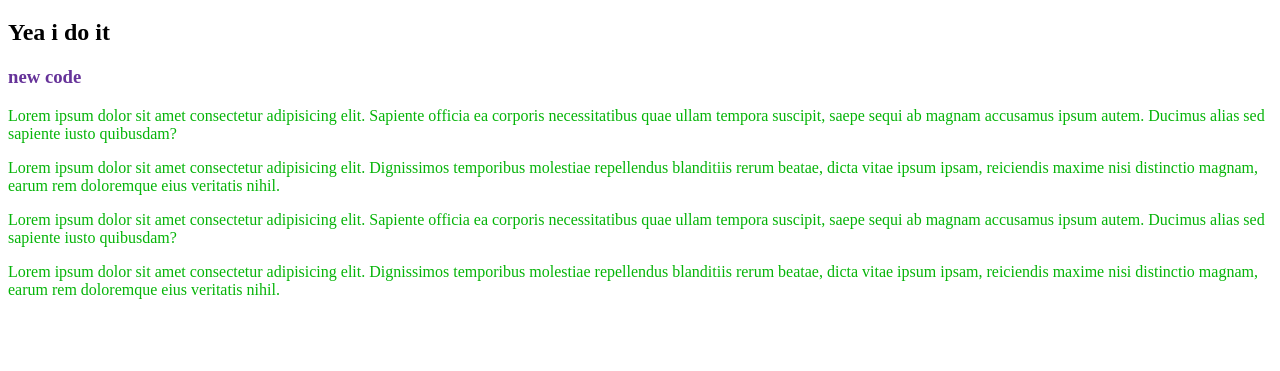
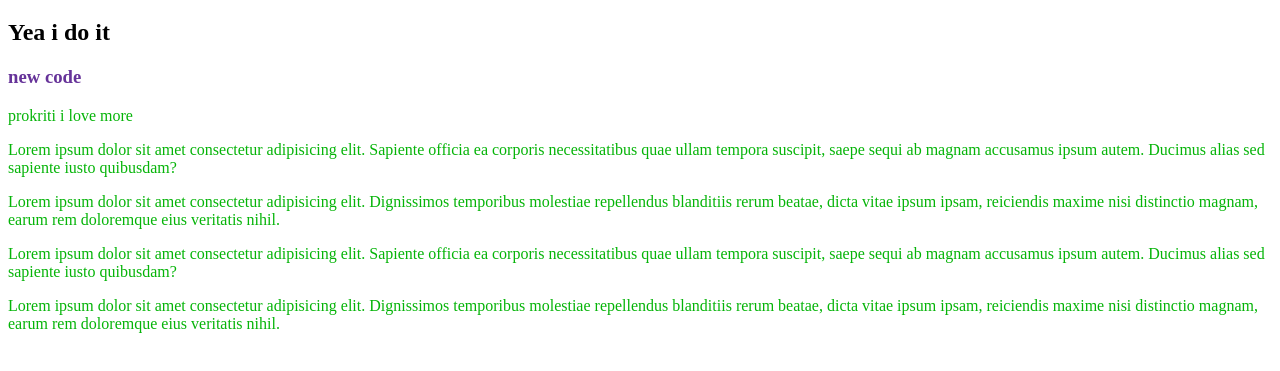
Before and after one commit to AHChowdhury744258/my-first-repo, a plain HTML site: page index.html in a window 1280 px wide. Shown: the part 61-432 px from the top of the page. Drawn offline with Linux system fonts and the light colour scheme.

Commit message:
prokriti

```diff
--- a/index.html
+++ b/index.html
@@ -11,6 +11,7 @@
     <h1>I can go to githab</h1>
     <h2>Yea i do it</h2>
     <h3>new code</h3>
+    <p>prokriti i love more</p>
     <div>
         <p>Lorem ipsum dolor sit amet consectetur adipisicing elit. Sapiente officia ea corporis necessitatibus quae ullam tempora suscipit, saepe sequi ab magnam accusamus ipsum autem. Ducimus alias sed sapiente iusto quibusdam?</p>
         <p>Lorem ipsum dolor sit amet consectetur adipisicing elit. Dignissimos temporibus molestiae repellendus blanditiis rerum beatae, dicta vitae ipsum ipsam, reiciendis maxime nisi distinctio magnam, earum rem doloremque eius veritatis nihil.
```
